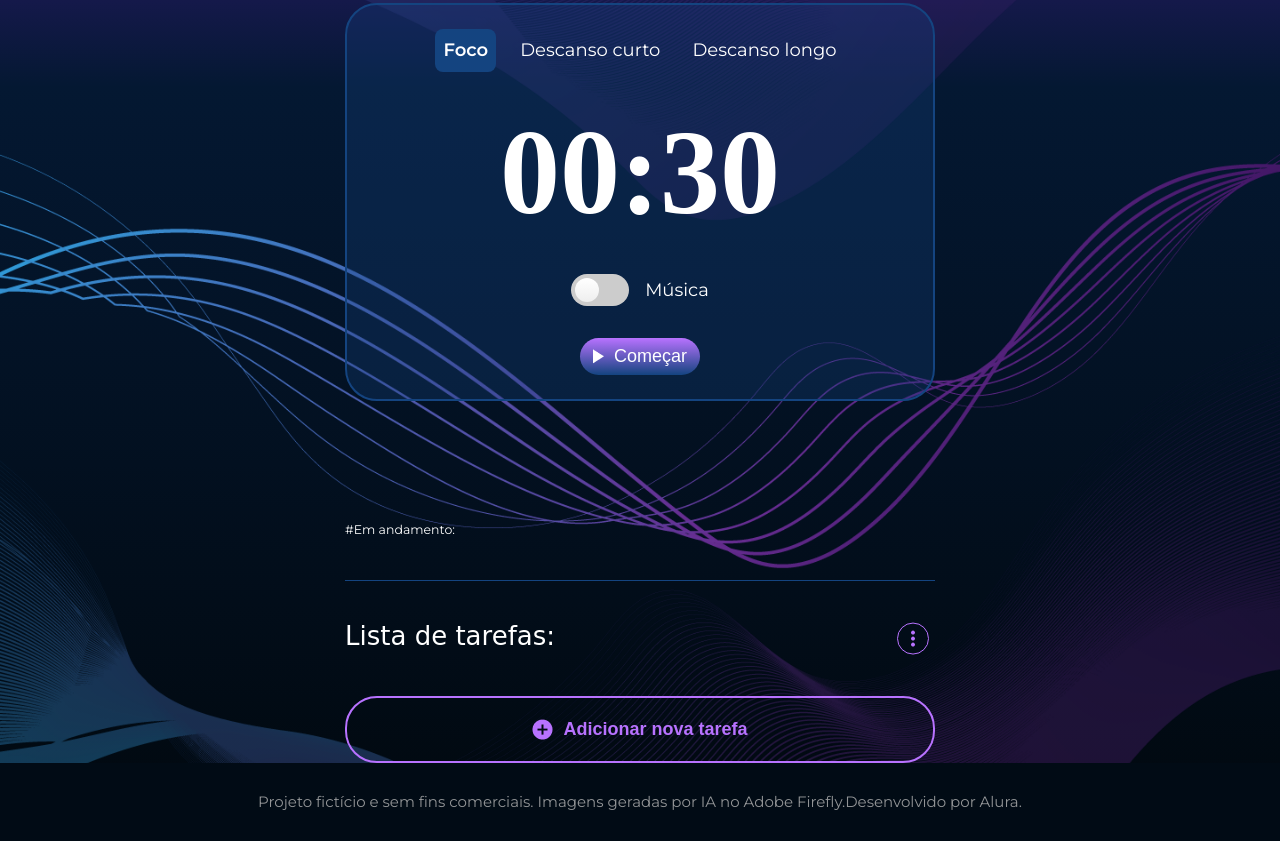
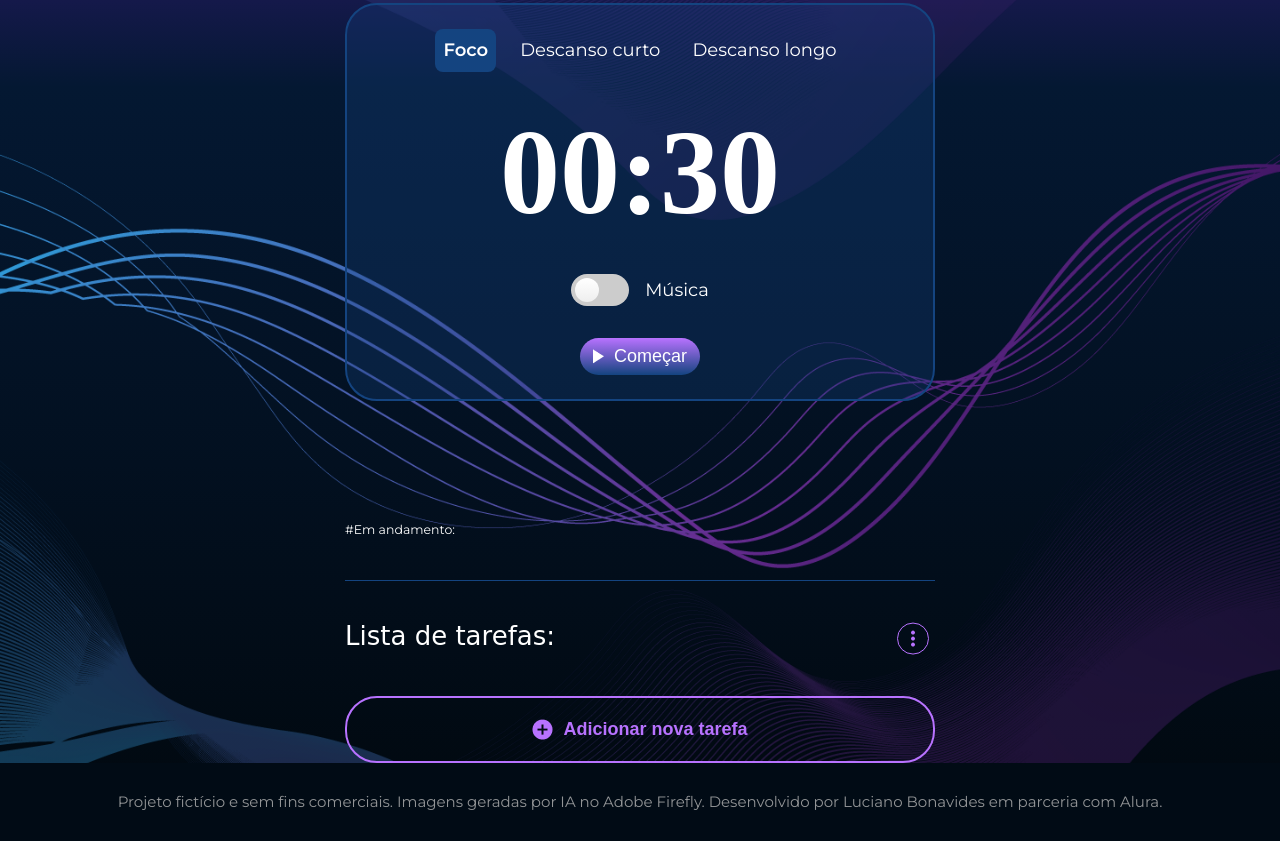
Before and after one commit to LucBona/Fokus, a plain HTML site: page index.html in a window 1280 px wide. Shown: the part 621-1462 px from the top of the page. Drawn offline with nearby package versions, Linux system fonts and the light colour scheme; a web font is replaced by a local one.

Commit message:
Add files via upload

```diff
--- a/index.html
+++ b/index.html
@@ -127,7 +127,7 @@
 
         <footer class="app__footer">
             <p class="app__footer-text">
-                Projeto fictício e sem fins comerciais. Imagens geradas por IA no Adobe Firefly.Desenvolvido por Alura.
+                Projeto fictício e sem fins comerciais. Imagens geradas por IA no Adobe Firefly. Desenvolvido por Luciano Bonavides em parceria com Alura.
             </p>
         </footer>
     </main>
```
